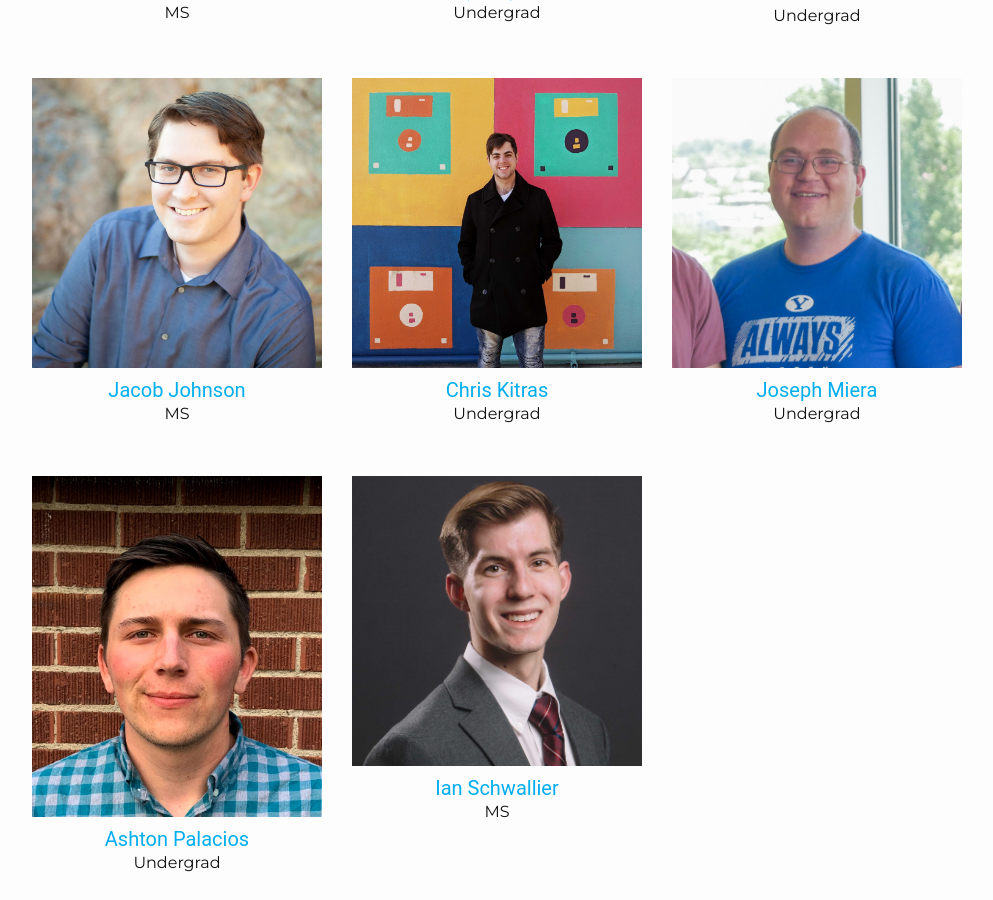
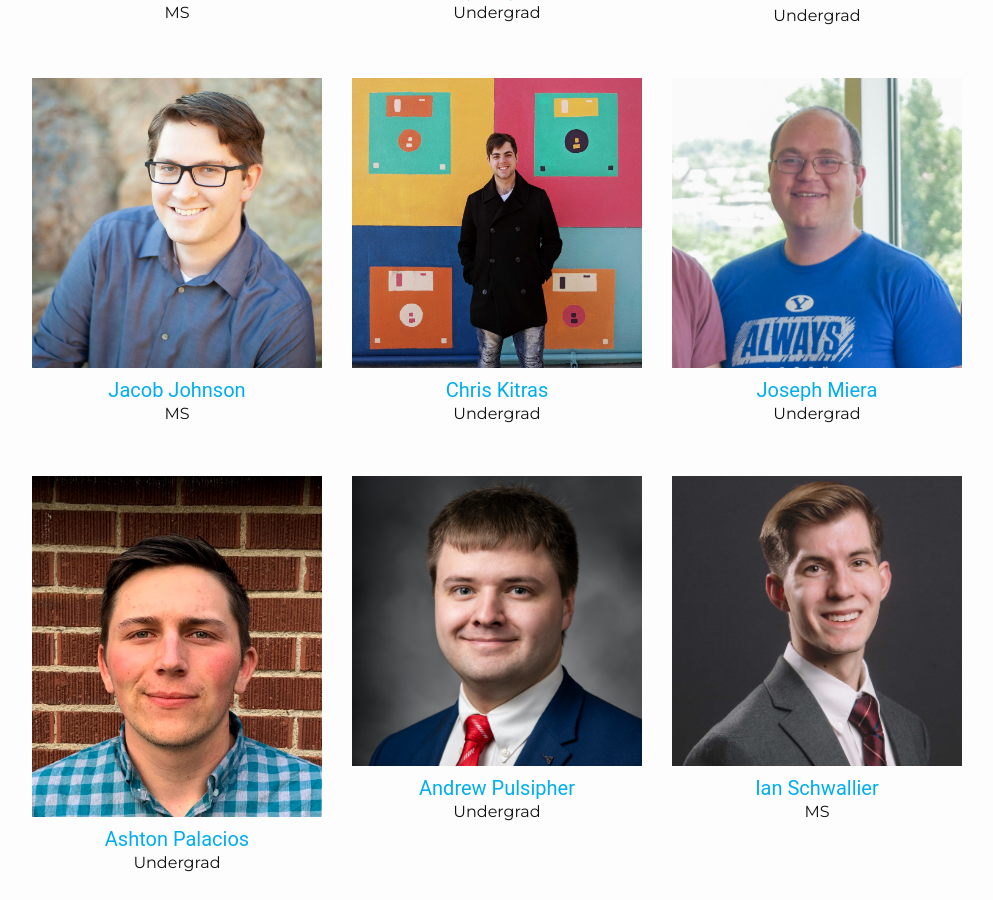
Before and after one commit to NET-BYU/NET-BYU.github.io, a Jekyll site: the page built from pages/people.html, in a window 1280 px wide and 900 px high, scrolled down 988 px. Shown: the whole window, without its empty margins (143-1136 px from the left). Built offline with Jekyll 4.4.1, drawn with Linux system fonts in a browser that asks for light colours; nearby versions of some CDN libraries.

Commit message:
Add Andrew

```diff
--- a/_data/students.yaml
+++ b/_data/students.yaml
@@ -44,3 +44,9 @@
   degree: MS
   link: https://www.linkedin.com/in/ianschwallier/
   image: /images/schwallier.jpg
+
+- first_name: Andrew
+  last_name: Pulsipher
+  degree: Undergrad
+  link: https://www.linkedin.com/in/a-pulsipher/
+  image: /images/pulsipher.jpg
```
Also changed, not shown: images/pulsipher.jpg (added).
